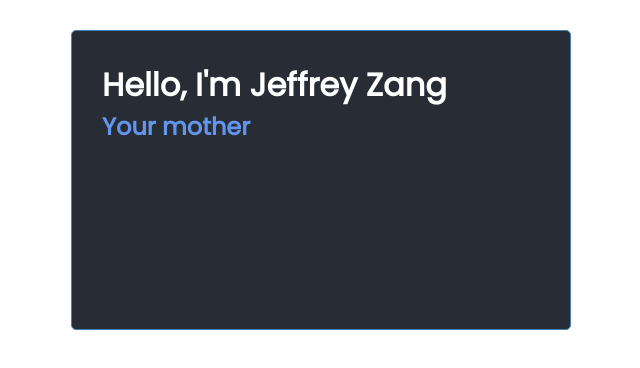
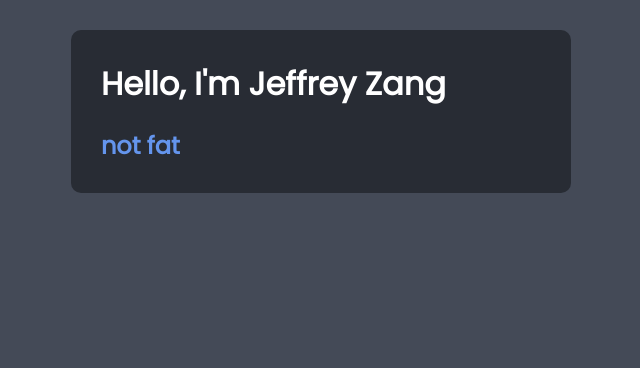
Before and after one commit to jeffrey-zang/jeffrey-zang.github.io, a React (Create React App) app: page / in a window 1280 px wide. Shown: the top 368 px of the page, without its empty margins (319-959 px from the left). Built offline with nearby package versions, Linux system fonts and the light colour scheme.

Commit message:
Github pages test

```diff
--- a/src/App.js
+++ b/src/App.js
@@ -14,8 +14,8 @@ function App() {
 
   return (
     <div className="container" style = {{backgroundColor: '#282c34'}}>
-        <h1 style = {headingStyle}> Hello, I'm Jeffrey Zang </h1>
-        <h2 style = {heading2Style}> Your mother </h2>
+        <h1 style = {headingStyle} className='header'> Hello, I'm Jeffrey Zang </h1>
+        <h2 style = {heading2Style}> not fat </h2>
     </div>
   );
 }
--- a/src/index.css
+++ b/src/index.css
@@ -8,16 +8,18 @@
 
 body {
   font-family: 'Poppins', sans-serif;
+  background-color: #444a57;
 }
 
 .container {
   max-width: 500px;
   margin: 30px auto;
-  overflow: auto;
-  min-height: 300px;
-  border: 1px solid steelblue;
+  /* overflow: auto; */
+  /* min-height: 300px auto; */
+  max-height: auto;
+  /* border: 1px solid steelblue; */
   padding: 30px;
-  border-radius: 5px;
+  border-radius: 10px;
 }
 
 .header {
```
Also changed, not shown: src/components/Header.js (added, +7 -0 lines), src/index.html (added).
